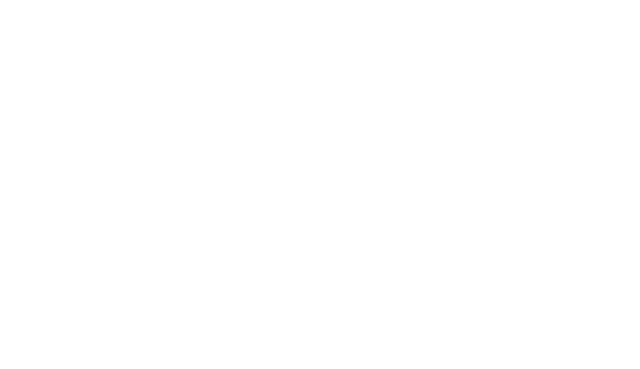
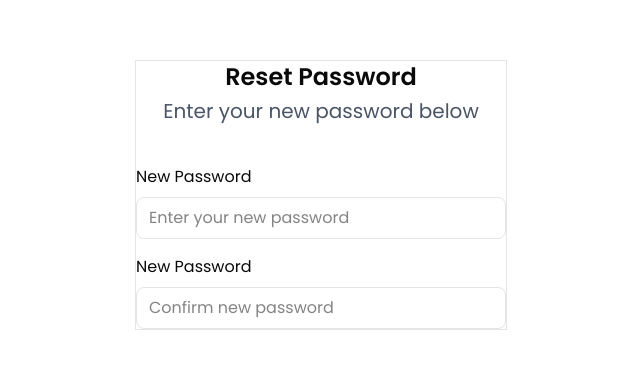
Before and after one commit to cssweng-skmlhoai/kabuhayandb-frontend, a React (Vite) app: page /reset-password in a window 1280 px wide. Before the commit this address had no page. Shown: the part 205-574 px from the top of the page, without its empty margins (319-959 px from the left). Built offline with nearby package versions, Linux system fonts and the light colour scheme.

Commit message:
feat: started reset password

```diff
--- a/src/App.jsx
+++ b/src/App.jsx
@@ -12,7 +12,8 @@
 import ProtectedRoute from "./layouts/ProtectedRoute";
 import SearchMember from "./pages/admin/SearchMember";
 import MonthlyDues from "./pages/admin/MonthlyDues";
-import ForgotPassword from "@/pages/ForgotPassword";
+import ForgotPassword from "./pages/ForgotPassword";
+import ResetPassword from "./pages/ResetPassword";
 
 const App = () => {
   return (
@@ -21,6 +22,7 @@
       <Route path="/" element={<Landing />} />
       <Route path="/login" element={<Login />} />
       <Route path="/forgot-password" element={<ForgotPassword />} />
+      <Route path="/reset-password" element={<ResetPassword />} />
 
       {/* Admin-only routes */}
       <Route element={<ProtectedRoute adminOnly={true} />}>
@@ -28,8 +30,14 @@
         <Route path="/members/add" element={<AddMember />} />
         <Route path="/members/:id" element={<MemberForms view="view" />} />
         <Route path="/members/:id/edit" element={<MemberForms view="edit" />} />
-        <Route path="/searchMemberDues" element={<SearchMember purpose={"dues"} />} />
-        <Route path="/searchMemberCert" element={<SearchMember purpose={"certification"} />} />
+        <Route
+          path="/searchMemberDues"
+          element={<SearchMember purpose={"dues"} />}
+        />
+        <Route
+          path="/searchMemberCert"
+          element={<SearchMember purpose={"certification"} />}
+        />
         <Route path="/dues/:id/:name" element={<Dues />} />
         <Route path="/monthlyDuesReport/" element={<MonthlyDues />} />
         <Route path="/certification/:id" element={<Certification />} />
--- /dev/null
+++ b/src/pages/ResetPassword.jsx
@@ -0,0 +1,55 @@
+import React, { useState } from "react";
+
+export default function ResetPassword() {
+  const [password, setPassword] = useState("");
+  const [error, setError] = useState("");
+  const [isVisible, setIsVisible] = useState(false);
+
+  const handleSubmit = (e) => {
+    e.preventDefault();
+
+    if (password.length < 8) {
+      setError("Password must be at least 8 characters long.");
+      return;
+    }
+
+    setError("");
+
+    alert("Password successfully reset!");
+  };
+
+  return (
+    <div className="h-screen flex justify-center items-center bg-white">
+      <div className="flex flex-col space-y-4 border">
+        <div className="flex flex-col space-y-3">
+          <h2 className="text-center text-2xl font-semibold mb-1">
+            Reset Password
+          </h2>
+          <p className="text-center text-xl text-gray-600 mb-6">
+            Enter your new password below
+          </p>
+        </div>
+
+        <div className="flex flex-col space-y-2">
+          <p>New Password</p>
+          <input
+            input
+            value={password}
+            placeholder="Enter your new password"
+            className="w-full border rounded-md px-3 py-2 pr-10 focus:outline-none focus:ring-2 focus:ring-blue-400"
+          />
+        </div>
+
+        <div className="flex flex-col space-y-2">
+          <p>New Password</p>
+          <input
+            input
+            value={password}
+            placeholder="Confirm new password"
+            className="w-full border rounded-md px-3 py-2 pr-10 focus:outline-none focus:ring-2 focus:ring-blue-400"
+          />
+        </div>
+      </div>
+    </div>
+  );
+}
```
